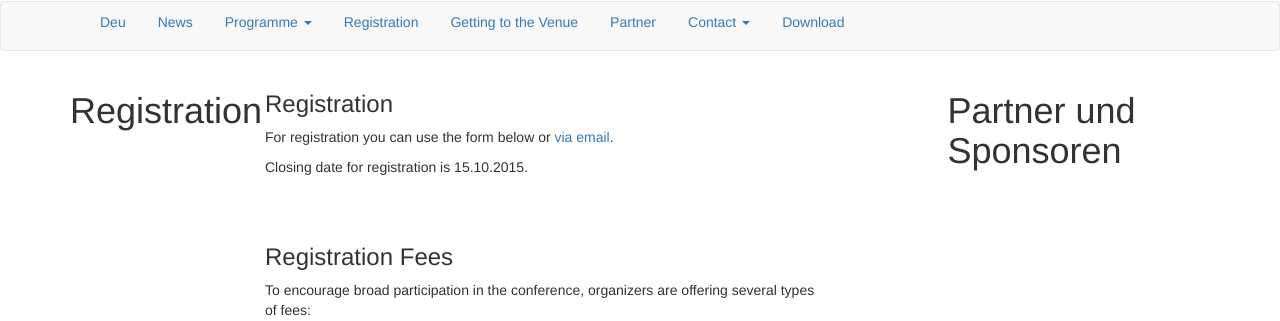
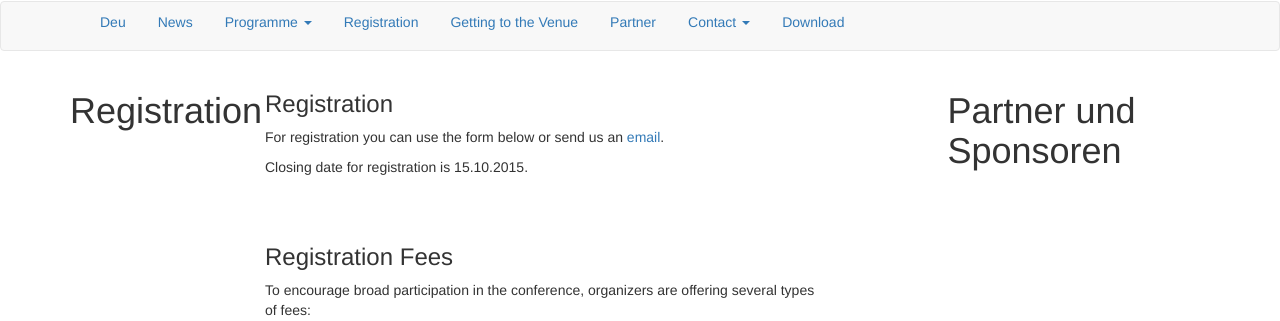
Before and after one commit to susedev/test, a Jekyll site: the page built from registration.html, in a window 1280 px wide. Shown: the part 166-487 px from the top of the page. Built offline with Jekyll 4.4.1, drawn with Linux system fonts in a browser that asks for light colours; nearby versions of some CDN libraries.

Commit message:
Edit from JekyllCMS

```diff
--- a/registration.html
+++ b/registration.html
@@ -4,7 +4,7 @@ language: en
 ---
 <h3>Registration</h3>
 
-<p>For registration you can use the form below or <a href="mailto:kommunikationsfluten@eijc.eu?subject=Registration%20&amp;body=your%20message%20including%0A%0Ayour%20name%20%0Ayour%20first%20name%0Ayour%20organization%0Ayour%20adress%0Ayour%20ticket">via email</a>.</p>
+<p>For registration you can use the form below or send us an <a href="mailto:kommunikationsfluten@eijc.eu?subject=Registration%20&amp;body=your%20message%20including%0A%0Ayour%20name%20%0Ayour%20first%20name%0Ayour%20organization%0Ayour%20adress%0Ayour%20ticket">email</a>.</p>
 
 <p>Closing date for registration is 15.10.2015.</p>
 
```
